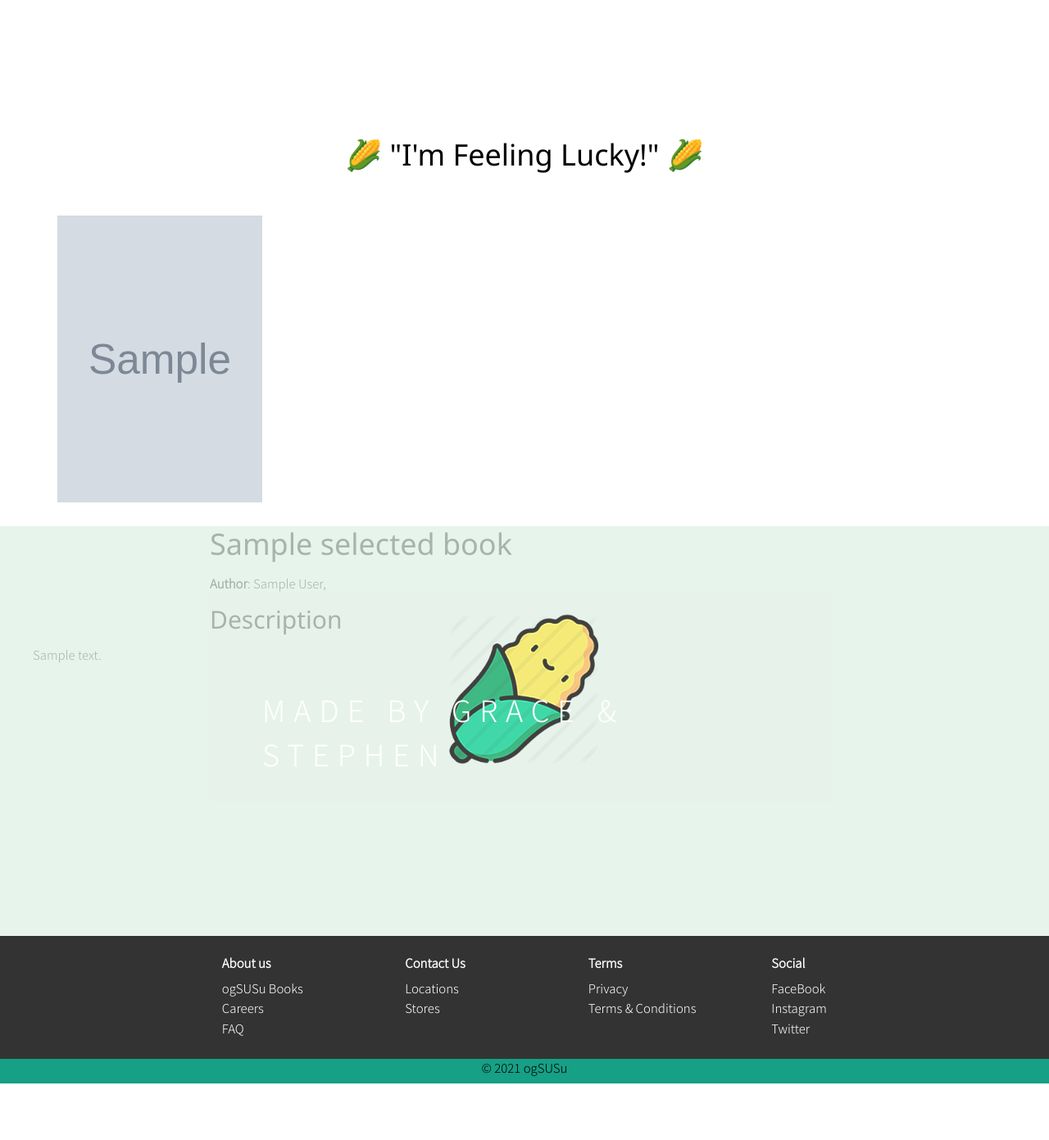
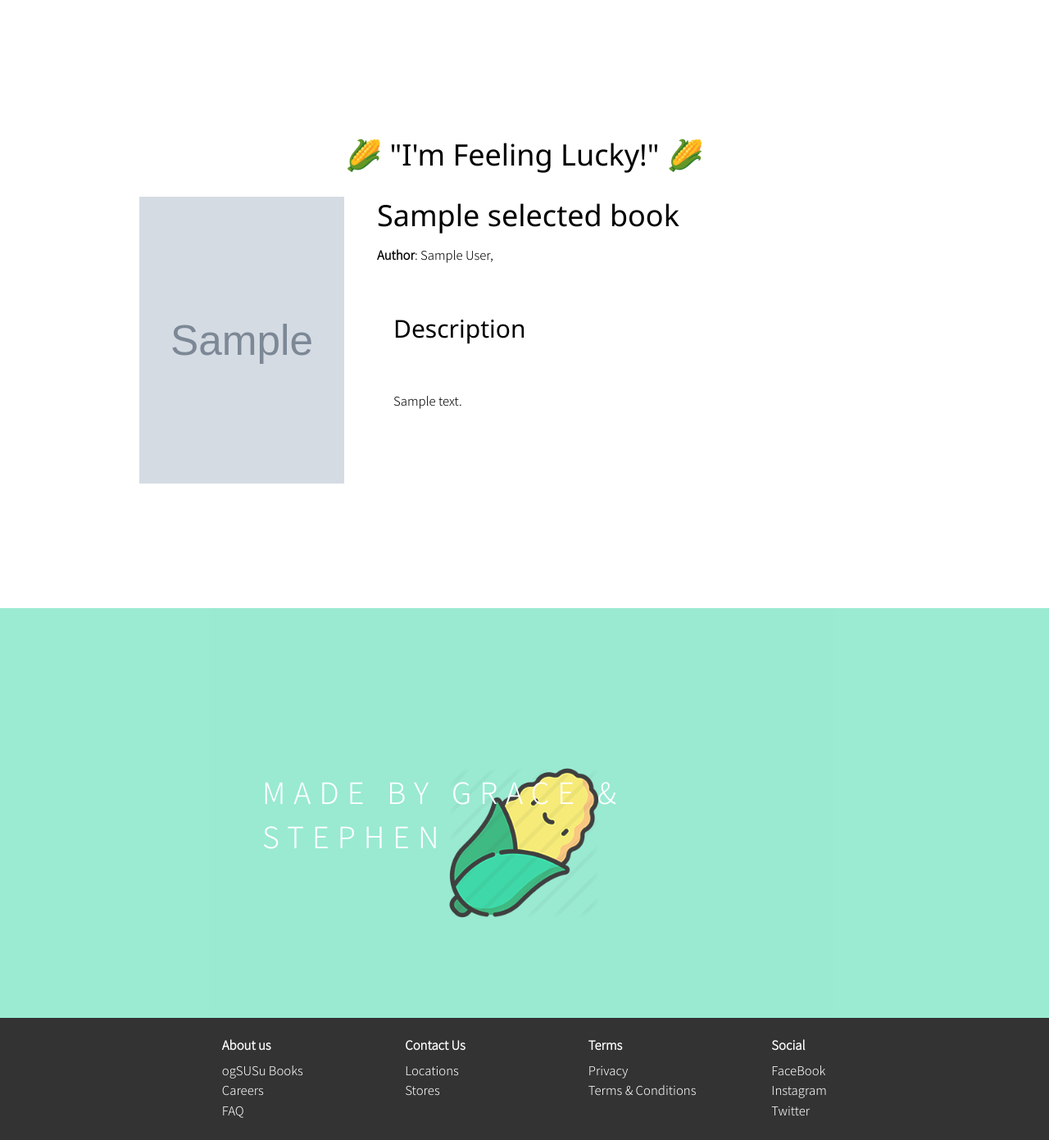
Before and after one commit to SpoicyStick/235-Book-Website, a Flask app: template library/templates/home.html in a window 1280 px wide. Shown: the part 801-2192 px from the top of the page at 82% size. Before the commit the page ends 2123 px from the top, so only its background shows below. Run offline with Flask 2, Linux system fonts and the light colour scheme; the template is opened without the code that fills it: most values are stand-ins (such as "Sample title", 1, 10 or a date in 2020); grey boxes marked "Sample" are stand-in pictures; form fields are guessed from the names that the template uses.

Commit message:
fixed home

```diff
--- a/library/templates/book_info.html
+++ b/library/templates/book_info.html
@@ -7,7 +7,7 @@
 
 <body>
     <!--Basic book information-->
-    <div class="book-info">
+    <div class="book-info" >
         <div class="book-info-left">
             <img src={{book.image}} alt="{{book.title}}" title="{{book.title}}">
         </div>
--- a/library/templates/home.html
+++ b/library/templates/home.html
@@ -42,40 +42,51 @@
 }
 
 .home-rand-container{
-    height: 500px;
+    height: 600px;
+    display:block;
 
 }
 
-.home-rand-contents, .home-rand-title {
-    float: right;
+.home-rand-container-child{
+    display:block;
+    height: auto;
+    padding-left: 150px;
+    text-overflow: ellipsis;
+}
+.home-rand-right{
+    height: auto;
+    width: 50%;
+    float:left;
+    padding: 0px 20px 0px 20px;
+    margin-right: 100px;
+}
+.home-rand-contents {
+    float: left;
     align-self: center;
     display: flex;
-    width: 80%;
-
-
+    width: auto;
 }
 .home-rand-description{
-    float: right;
-    align-self: center;
-    display: flex;
-    width: 80%;
-
+    float: left;
+    height: auto;
+    width: 95%;
+    overflow: auto;
+    vertical-align: middle;
+    padding: 0 20px 0px 20px;
 }
 .rand-home-description-contents{
     float: left;
     align-self: center;
-    display: flex;
-    width: 50%;
+    display: inline-block;
     height:110px;
-    margin-left:40px;
     overflow: hidden;
-
 
 }
 
 .home-rand-image{
     float:left;
-    padding-left: 50px;
+
+
 }
 .home-rand-image img{
     height: 350px;
@@ -96,8 +107,9 @@
 
     <div class="home-rand-container">
         <div class="home-rand-book-heading">
-            <h1>🌽 "I'm Feeling Lucky!" 🌽</h1><br>
+            <h1>🌽 "I'm Feeling Lucky!" 🌽</h1>
         </div>
+        <div class="home-rand-container-child">
             <div class="home-rand-image">
                 <form method="get" action="/book_info" class="inline">
                       <input type="hidden" name="book_id" value="{{ selected_book.book_id }}">
@@ -116,7 +128,7 @@
                 <div class="home-rand-contents">
 
                     <br>
-                <strong>Author</strong>:
+                    <br><strong>Author</strong>:
                         {% for author in selected_book.authors %}
                             {% if author != selected_book.authors[-1] %}
                                 {{ author.full_name }},
@@ -124,13 +136,14 @@
                                 {{ author.full_name }}
                             {% endif %}
                         {% endfor %}
+                    </p>
                 </div>
                 <div class="home-rand-description">
                     <br><h2>Description</h2><br>
-
-            </div>
                     <div class="rand-home-description-contents">
                         <br><p>{{ selected_book.description }}</p>
+                    </div>
+                </div>
             </div>
         </div>
     </div>
--- a/utilities/services.py
+++ b/utilities/services.py
@@ -1,7 +1,3 @@
-from flask import Blueprint, request, render_template, redirect, url_for, session
-
-import library.adapters.repository as repo
-import utilities.services as services
 
 from library.adapters.repository import AbstractRepository
 from random import randrange
```
Also changed, not shown: library/static/images/ogSUSu-home2.png. Lines whose indentation alone changed are shown as unchanged.
